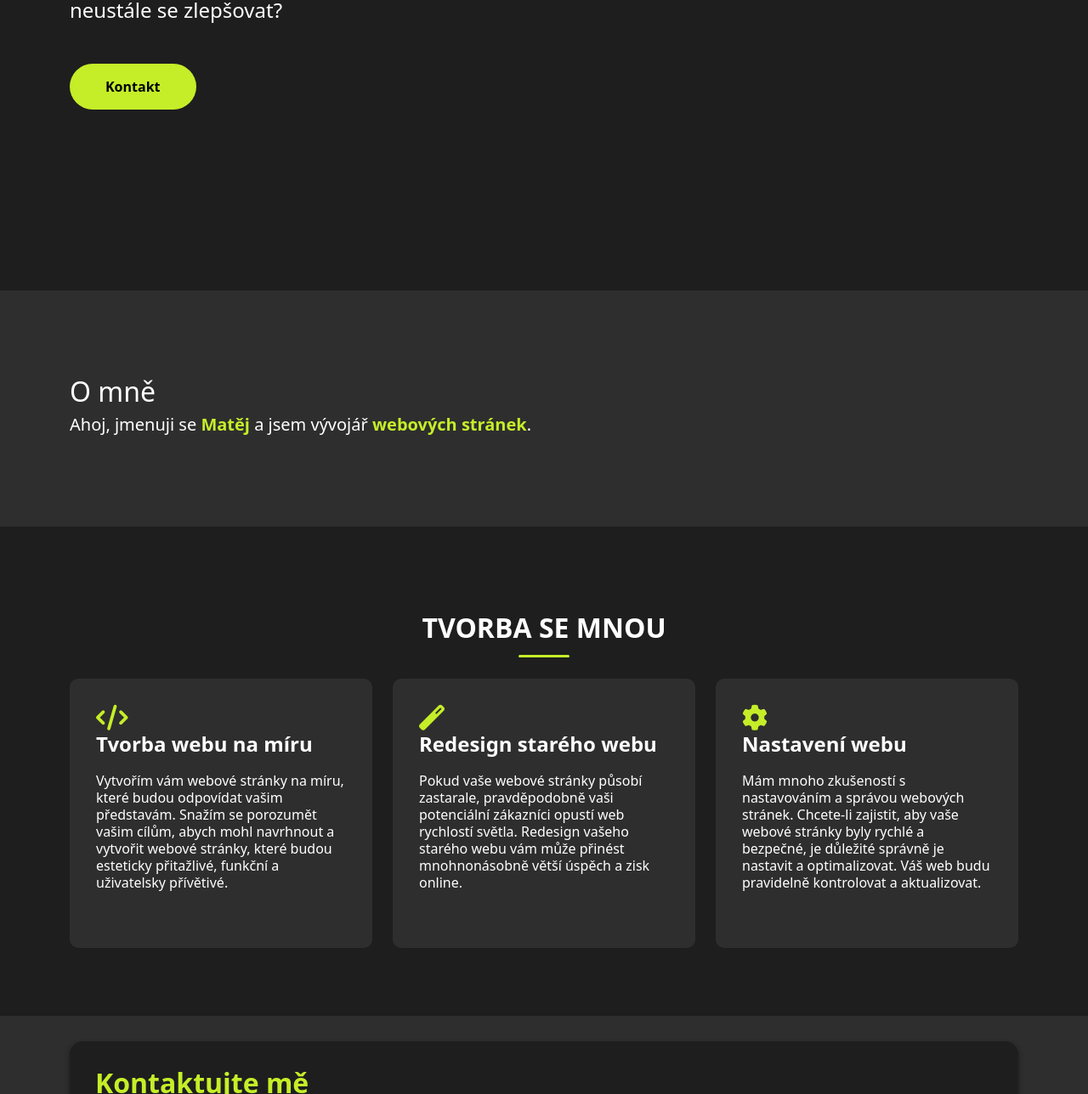
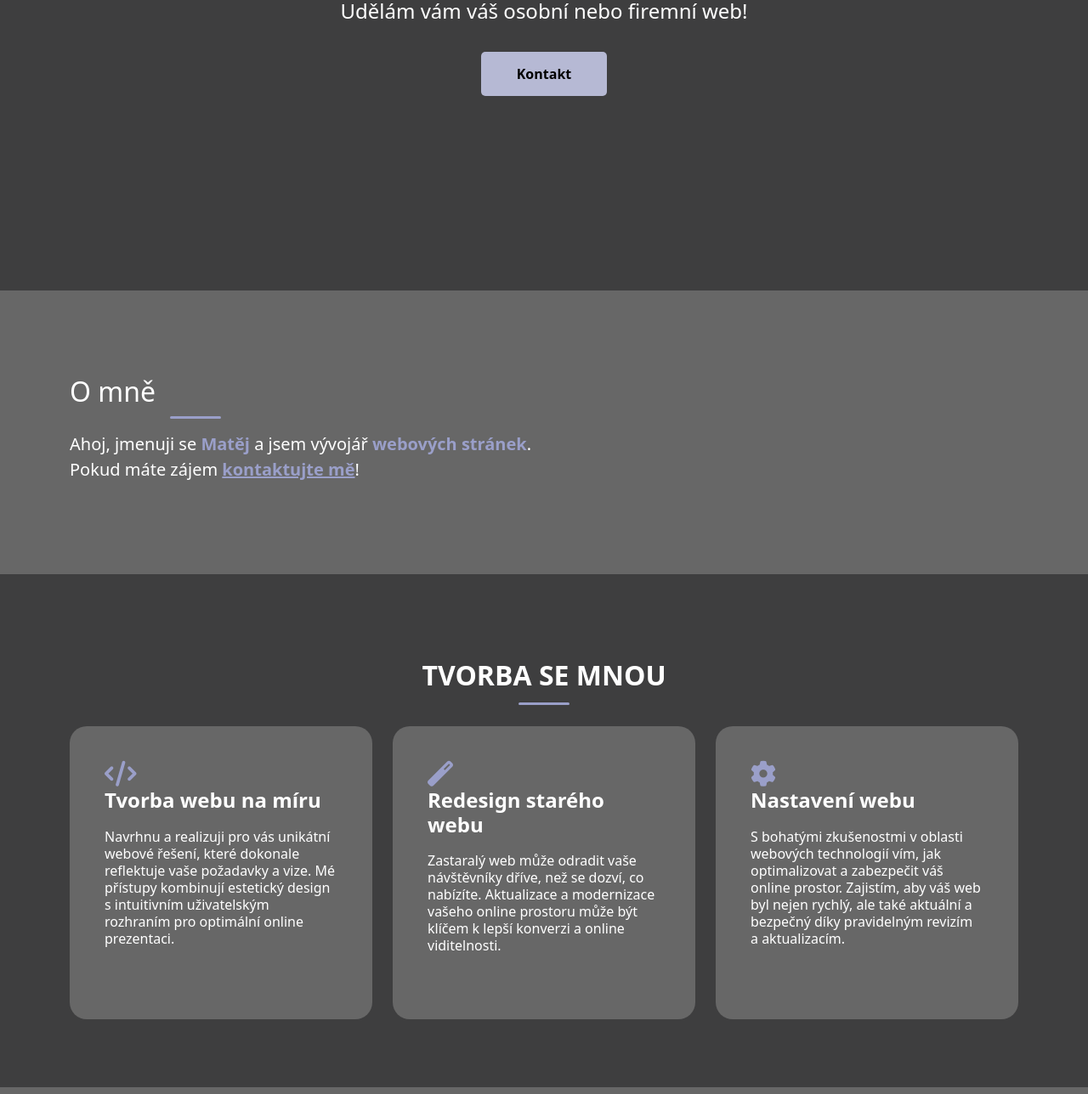
Before and after one commit to Meguru1436/Portfolio, a plain HTML site: page index.html in a window 1280 px wide. Shown: the part 458-1746 px from the top of the page at 85% size. Drawn offline with nearby package versions, Linux system fonts and the light colour scheme.

Commit message:
Add files via upload

```diff
--- a/index.html
+++ b/index.html
@@ -32,22 +32,15 @@
         </div>
       </nav>
 
-      <section class="d-flex align-items-center fade-in text-white" id="home">
-        <div class="container">
-          <div class="row">
-            <div class="col-lg-6 d-flex flex-column justify-content-center pt-lg-0 order-2 order-lg-1">
+      <section class="d-flex align-items-center justify-content-center fade-in text-white" id="home" style="height: 100vh;">
+        <div class="text-center">
             <h1 class="display-5">Matěj Kříž</h1>
             <h2 class="display-6">Web Designer</h2>
-              <h4 class="mb-5 col-lg-8">Hledáte vývojáře s touhou neustále se zlepšovat?</h4>
-              <div class="d-flex justify-content-center justify-content-lg-start">
+            <h4 class="mb-5">Udělám vám váš osobní nebo firemní web!</h4>
             <a href="#kontakt" class="btn-hlavni fw-bold">Kontakt</a>
         </div>
-            </div>
-            <div class="col-lg-6 order-lg-2 d-flex justify-content-center align-items-center">
-            </div>
-          </div>
-        </div>
     </section>
+
 
       <section class="aboutme text-white" id="ome">
         <div class="container-lg">
@@ -55,7 +48,7 @@
             <div class="col-md-6">
               <div class="about-paragraph show">
                 <h2 class="section-title">O mně</h2>
-                <h5 class="section-paragraph">Ahoj, jmenuji se <span class="fw-bold" style="color: #c5ee28;">Matěj</span> a jsem vývojář <span class="fw-bold" style="color: #c5ee28;">webových stránek</span>.</h5>
+                <h5 class="section-paragraph">Ahoj, jmenuji se <span class="fw-bold" style="color: #9a9fc9;">Matěj</span> a jsem vývojář <span class="fw-bold" style="color: #9a9fc9;">webových stránek</span>. <br> Pokud máte zájem <a href="#kontakt" class="fw-bold" style="color: #9a9fc9; text-decoration: underline;">kontaktujte mě</a>!</h5>
               </div>
             </div>
           </div>
@@ -64,27 +57,27 @@
 
       <section class="portfolio text-white" id="portfolio">
         <div class="container sluzby">
-          <h2 class="section-title-center fw-bold" style="color: #fff;">Tvorba se mnou</h2>
+          <h2 class="section-title-center fw-bold">Tvorba se mnou</h2>
           <div class="row blocks show">
             <div class="col-md-4 blocky">
               <div class="service-block">
                 <i class="fa fa-code"></i>
                 <h4 class="fw-bold blocky-title">Tvorba webu na míru</h4>
-                <p class="portfolio-paragraph">Vytvořím vám webové stránky na míru, které budou odpovídat vašim představám. Snažím se porozumět vašim cílům, abych mohl navrhnout a vytvořit webové stránky, které budou esteticky přitažlivé, funkční a uživatelsky přívětivé.</p>
+                <p class="portfolio-paragraph">Navrhnu a realizuji pro vás unikátní webové řešení, které dokonale reflektuje vaše požadavky a vize. Mé přístupy kombinují estetický design s intuitivním uživatelským rozhraním pro optimální online prezentaci.</p>
               </div>
             </div>
             <div class="col-md-4 blocky">
               <div class="service-block">
                 <i class="fa fa-magic"></i>
                 <h4 class="fw-bold blocky-title">Redesign starého webu</h4>
-                <p class="portfolio-paragraph">Pokud vaše webové stránky působí zastarale, pravděpodobně vaši potenciální zákazníci opustí web rychlostí světla. Redesign vašeho starého webu vám může přinést mnohnonásobně větší úspěch a zisk online.</p>
+                <p class="portfolio-paragraph">Zastaralý web může odradit vaše návštěvníky dříve, než se dozví, co nabízíte. Aktualizace a modernizace vašeho online prostoru může být klíčem k lepší konverzi a online viditelnosti.</p>
               </div>
             </div>
             <div class="col-md-4 blocky">
               <div class="service-block">
                 <i class="fa fa-gear"></i>
                 <h4 class="fw-bold blocky-title">Nastavení webu</h4>
-                <p class="portfolio-paragraph">Mám mnoho zkušeností s nastavováním a správou webových stránek. Chcete-li zajistit, aby vaše webové stránky byly rychlé a bezpečné, je důležité správně je nastavit a optimalizovat. Váš web budu pravidelně kontrolovat a aktualizovat.</p>
+                <p class="portfolio-paragraph">S bohatými zkušenostmi v oblasti webových technologií vím, jak optimalizovat a zabezpečit váš online prostor. Zajistím, aby váš web byl nejen rychlý, ale také aktuální a bezpečný díky pravidelným revizím a aktualizacím.</p>
               </div>
             </div>
           </div>
@@ -96,7 +89,7 @@
             <div class="row">
                 <div class="col-12">
                     <form method="post" class="box">
-                <h2 class="fw-bold contact-title" style="color: #c5ee28;">Kontaktujte mě</h2>
+                        <h2 class="fw-bold contact-title" style="color: #9a9fc9;">Kontaktujte mě</h2>
                         <div class="input-wrapper">
                             <input type="text" name="name">
                             <label>Vaše jméno</label>
@@ -109,16 +102,17 @@
                         </div>
                         <div class="input-wrapper">
                             <textarea name="message" cols="30" rows="10"></textarea>
-                  <label>Rozepište se</label>
+                            <label>Vaše zpráva</label>
                             <div class="table-line"></div>
                         </div>
-                <p>*odesláním formuláře souhlasíte s podmínkami ochrany osobních údajů.</p>
-                <button type="submit" class="btn-hlavni fw-bold">Odeslat</button>
+                        <p>Odesláním formuláře souhlasíte s podmínkami ochrany osobních údajů.</p>
+                        <button type="button" class="btn-hlavni fw-bold">Odeslat</button>
                     </form>
                 </div>
             </div>
         </div>
     </section>
+
 
       <footer class="footer pt-4 pb-4" id="footer">
         <div class="container text-center text-white fw-bold">
--- a/style.css
+++ b/style.css
@@ -1,6 +1,6 @@
   * {
     scrollbar-width: auto;
-    scrollbar-color: #c5ee28 #1e1e1e;
+    scrollbar-color: #9a9fc9 #3e3e3f;
   }
 
   *::-webkit-scrollbar {
@@ -8,47 +8,51 @@
   }
 
   *::-webkit-scrollbar-track {
-    background: #1e1e1e;
+    background: #3e3e3f;
   }
 
   *::-webkit-scrollbar-thumb {
-    background-color: #c5ee28;
-    border-radius: 0px;
+    background-color: #9a9fc9;
+    border-radius: 5px;
     border: 0px none #ffffff;
   }
 
 .navbar {
     height: 80px;
     box-shadow: rgba(0, 0, 0, 0.24) 0px 3px 8px;
-    background-color: #1E1E1E;
+    background-color: #3e3e3f;
     font-size: 1.5rem;
 }
 
 .navbar-nav .nav-link:hover {
-    color: #c5ee28 !important;
+    color: #9a9fc9 !important;
 }
 
 .btn-hlavni {
     font-size: 1rem;
     color: #000;
-    background-color: #c5ee28;
+    background-color: #b6b9d4;
     padding: 15px 42px;
     padding-top: 15px;
     padding-right: 42px;
     padding-bottom: 15px;
     padding-left: 42px;
     border: none;
-    border-radius: 50px;
+    border-radius: 5px;
     text-decoration: none;
     text-align: center;
     transition: background-color 0.3s ease;
+}
+
+.btn-hlavni:hover {
+    background-color: #9a9fc9;
 }
 
 #home {
     width: 100%;
     min-height: 100vh;
     padding-top: 70px;
-    background-color: #1E1E1E;
+    background-color: #3e3e3f;
 }
 
 #home h1 {
@@ -62,19 +66,23 @@
     margin-bottom: 30px;
     font-weight: bold;
     font-size: 2.5rem;
-    color: #c5ee28;
+    color: #9a9fc9;
 }
 
 #ome {
     padding-top: 100px;
     padding-bottom: 100px;
-    background-color: #2E2E2E;
+    background-color: #676767;
+}
+
+#ome h5 {
+    line-height: 30px;
 }
 
 #portfolio {
     padding-top: 100px;
     padding-bottom: 100px;
-    background-color: #1E1E1E;
+    background-color: #3e3e3f;
 }
 
 .section-title-center {
@@ -88,7 +96,7 @@
 
 .section-title-center::after {
     content: "";
-    border-bottom: 3px solid #c5ee28;
+    border-bottom: 3px solid #9a9fc9;
     border-radius: 15px;
     display: block;
     width: 60px;
@@ -99,9 +107,25 @@
     margin: auto;
 }
 
+.section-title {
+    padding-bottom: 20px;
+}
+
+.section-title::after {
+    content: "";
+    border-bottom: 3px solid #9a9fc9;
+    border-radius: 15px;
+    display: block;
+    width: 60px;
+    position: absolute;
+    left: 18%;
+    transform: translateX(-50%);
+    margin-top: 10px;
+}
+
 i {
     font-size: 30px;
-    color: #c5ee28;
+    color: #9a9fc9;
 }
 
 .portfolio-paragraph {
@@ -114,21 +138,21 @@ i {
 
 .service-block {
     border: 1px solid transparent;
-    border-radius: 10px;
-    padding: 30px;
+    border-radius: 20px;
+    padding: 40px;
     margin-top: 20px;
     height: 100%;
-    background: #2E2E2E;
+    background: #676767;
 }
 
 #kontakt {
     padding-top: 30px;
     padding-bottom: 50px;
-    background-color: #2E2E2E;
+    background-color: #676767;
 }
 
 .box {
-    background-color: #1E1E1E;
+    background-color: #3e3e3f;
     padding: 30px;
     box-shadow: rgba(0, 0, 0, 0.16) 0px 3px 6px, rgba(0, 0, 0, 0.23) 0px 3px 6px;
     border-radius: 15px;
@@ -165,6 +189,10 @@ i {
     display: none;
 }
 
+.contact-title {
+    padding-bottom: 20px;
+}
+
 #footer {
-    background-color: #1E1E1E;
+    background-color: #3e3e3f;
 }
```
Lines whose indentation alone changed are shown as unchanged.
